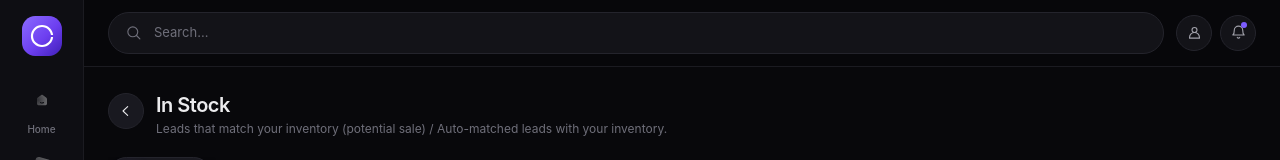
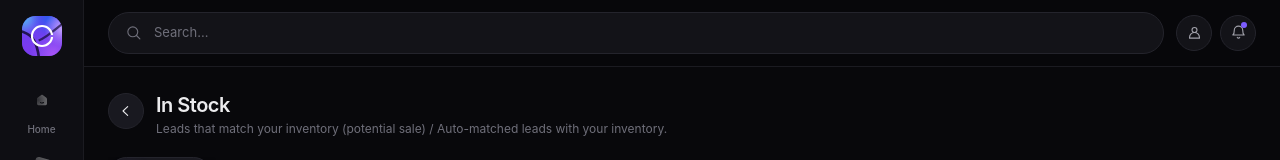
Before and after one commit to Yinkusadel/leadstest, a React (Vite) app: page / in a window 1280 px wide. Shown: the top 160 px of the page. Built offline with nearby package versions, Linux system fonts and the light colour scheme.

Commit message:
update logo background

```diff
--- a/src/components/Logo.tsx
+++ b/src/components/Logo.tsx
@@ -1,10 +1,19 @@
 /**
  * Workspace mark, from the supplied SVG.
  *
- * The original layered two raster `<pattern>` fills over the dark base; those
- * came through truncated, so the gradient below stands in for them. Drop the
- * real artwork in as a file and swap the second <rect> if you want it exact —
- * the base shape and the white ring glyph are the supplied vectors, untouched.
+ * The base shape (`rx="12"` square) and the white ring glyph are the supplied
+ * vectors, untouched. The original layered a raster `<pattern>` over the dark
+ * base — an abstract blue/violet gradient render — which is reproduced below as
+ * a mesh of radial gradients plus the dark crease.
+ *
+ * TO USE THE REAL RENDER: save it as `src/assets/logo-backdrop.png`, then
+ *
+ *     import backdrop from '../assets/logo-backdrop.png'
+ *
+ * and replace the whole `<g clipPath>` block with
+ *
+ *     <image href={backdrop} width="36" height="36"
+ *            preserveAspectRatio="xMidYMid slice" clipPath="url(#logoClip)" />
  */
 export function Logo({ size = 40 }: { size?: number }) {
   return (
@@ -17,26 +26,106 @@ export function Logo({ size = 40 }: { size?: number }) {
       aria-hidden
       focusable={false}
     >
-      <rect width="36" height="36" rx="12" fill="#212121" />
-      <rect width="36" height="36" rx="12" fill="url(#logoWash)" />
+      <defs>
+        <clipPath id="logoClip">
+          <rect width="36" height="36" rx="12" />
+        </clipPath>
+
+        {/* Cyan corner */}
+        <radialGradient
+          id="lgCyan"
+          cx="1"
+          cy="1"
+          r="17"
+          gradientUnits="userSpaceOnUse"
+        >
+          <stop stopColor="#4fc3f7" />
+          <stop offset="1" stopColor="#4fc3f7" stopOpacity="0" />
+        </radialGradient>
+
+        {/* Blue panel, upper right */}
+        <radialGradient
+          id="lgBlue"
+          cx="24"
+          cy="2"
+          r="16"
+          gradientUnits="userSpaceOnUse"
+        >
+          <stop stopColor="#2f5cf0" />
+          <stop offset="1" stopColor="#2f5cf0" stopOpacity="0" />
+        </radialGradient>
+
+        {/* Pale violet, right edge */}
+        <radialGradient
+          id="lgViolet"
+          cx="37"
+          cy="11"
+          r="17"
+          gradientUnits="userSpaceOnUse"
+        >
+          <stop stopColor="#c9a7ff" />
+          <stop offset="1" stopColor="#c9a7ff" stopOpacity="0" />
+        </radialGradient>
+
+        {/* Saturated purple sweeping the lower half */}
+        <radialGradient
+          id="lgPurple"
+          cx="28"
+          cy="35"
+          r="21"
+          gradientUnits="userSpaceOnUse"
+        >
+          <stop stopColor="#a855f7" />
+          <stop offset="1" stopColor="#a855f7" stopOpacity="0" />
+        </radialGradient>
+
+        <radialGradient
+          id="lgIndigo"
+          cx="4"
+          cy="30"
+          r="18"
+          gradientUnits="userSpaceOnUse"
+        >
+          <stop stopColor="#7c3aed" />
+          <stop offset="1" stopColor="#7c3aed" stopOpacity="0" />
+        </radialGradient>
+
+        <filter id="lgSoft" x="-40%" y="-40%" width="180%" height="180%">
+          <feGaussianBlur stdDeviation="0.7" />
+        </filter>
+      </defs>
+
+      <g clipPath="url(#logoClip)">
+        <rect width="36" height="36" fill="#6d3ff0" />
+        <rect width="36" height="36" fill="url(#lgCyan)" />
+        <rect width="36" height="36" fill="url(#lgBlue)" />
+        <rect width="36" height="36" fill="url(#lgViolet)" />
+        <rect width="36" height="36" fill="url(#lgIndigo)" />
+        <rect width="36" height="36" fill="url(#lgPurple)" />
+
+        {/* The dark Y-shaped crease where the two surfaces meet */}
+        <path
+          d="M-3 13C7 15.5 13 19 15.5 39"
+          stroke="#140a36"
+          strokeWidth="2.4"
+          strokeOpacity="0.85"
+          fill="none"
+          filter="url(#lgSoft)"
+        />
+        <path
+          d="M15 22C22 19.5 28.5 13 40 4"
+          stroke="#140a36"
+          strokeWidth="2"
+          strokeOpacity="0.7"
+          fill="none"
+          filter="url(#lgSoft)"
+        />
+      </g>
+
       <path
         d="M26.052 18.8378C25.8632 20.6749 25.0554 22.3779 23.7292 23.7017C22.2036 25.2246 20.1751 26.0634 18.0175 26.0634C15.86 26.0634 13.8315 25.2246 12.3058 23.7017C10.7801 22.1787 9.93994 20.1538 9.93994 18C9.93994 15.8462 10.7801 13.8213 12.3058 12.2983C13.8315 10.7753 15.8599 9.93659 18.0175 9.93659C20.1752 9.93659 22.2036 10.7753 23.7292 12.2983C25.0553 13.622 25.8632 15.325 26.052 17.1622H28C27.8056 14.8071 26.7939 12.6188 25.1011 10.9289C23.209 9.0402 20.6934 8 18.0176 8C15.3418 8 12.8262 9.0402 10.9341 10.9289C9.04197 12.8177 8 15.3289 8 18C8 20.671 9.04197 23.1823 10.9341 25.0711C12.8262 26.9598 15.3418 28 18.0176 28C20.6934 28 23.209 26.9598 25.1011 25.0711C26.7939 23.3812 27.8056 21.1929 28 18.8378H26.052Z"
         fill="white"
       />
-      <defs>
-        <linearGradient
-          id="logoWash"
-          x1="0"
-          y1="0"
-          x2="36"
-          y2="36"
-          gradientUnits="userSpaceOnUse"
-        >
-          <stop stopColor="#8b6cff" />
-          <stop offset="0.55" stopColor="#6d3ff0" />
-          <stop offset="1" stopColor="#3f1fb8" />
-        </linearGradient>
-      </defs>
     </svg>
   )
 }
```
